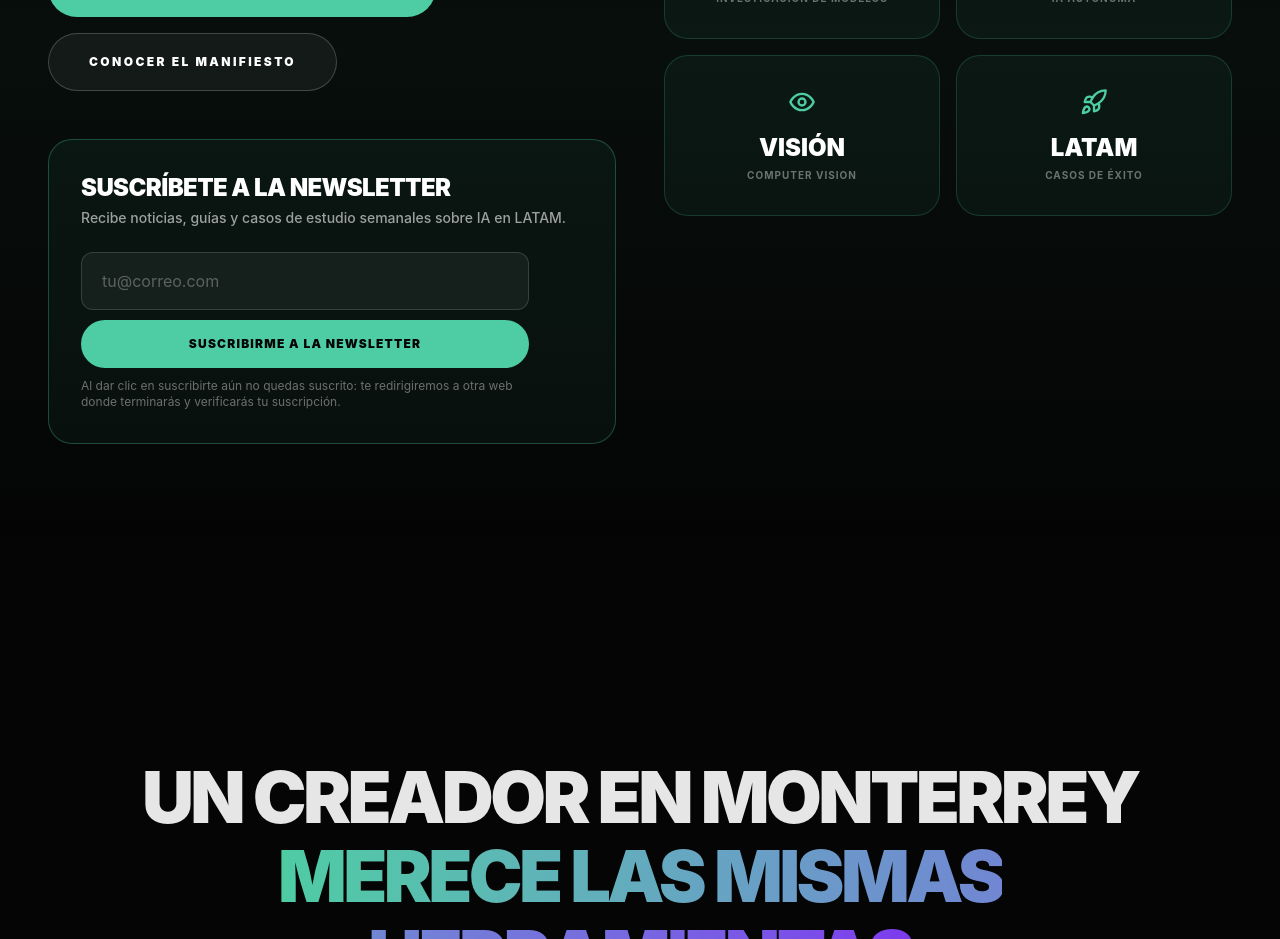
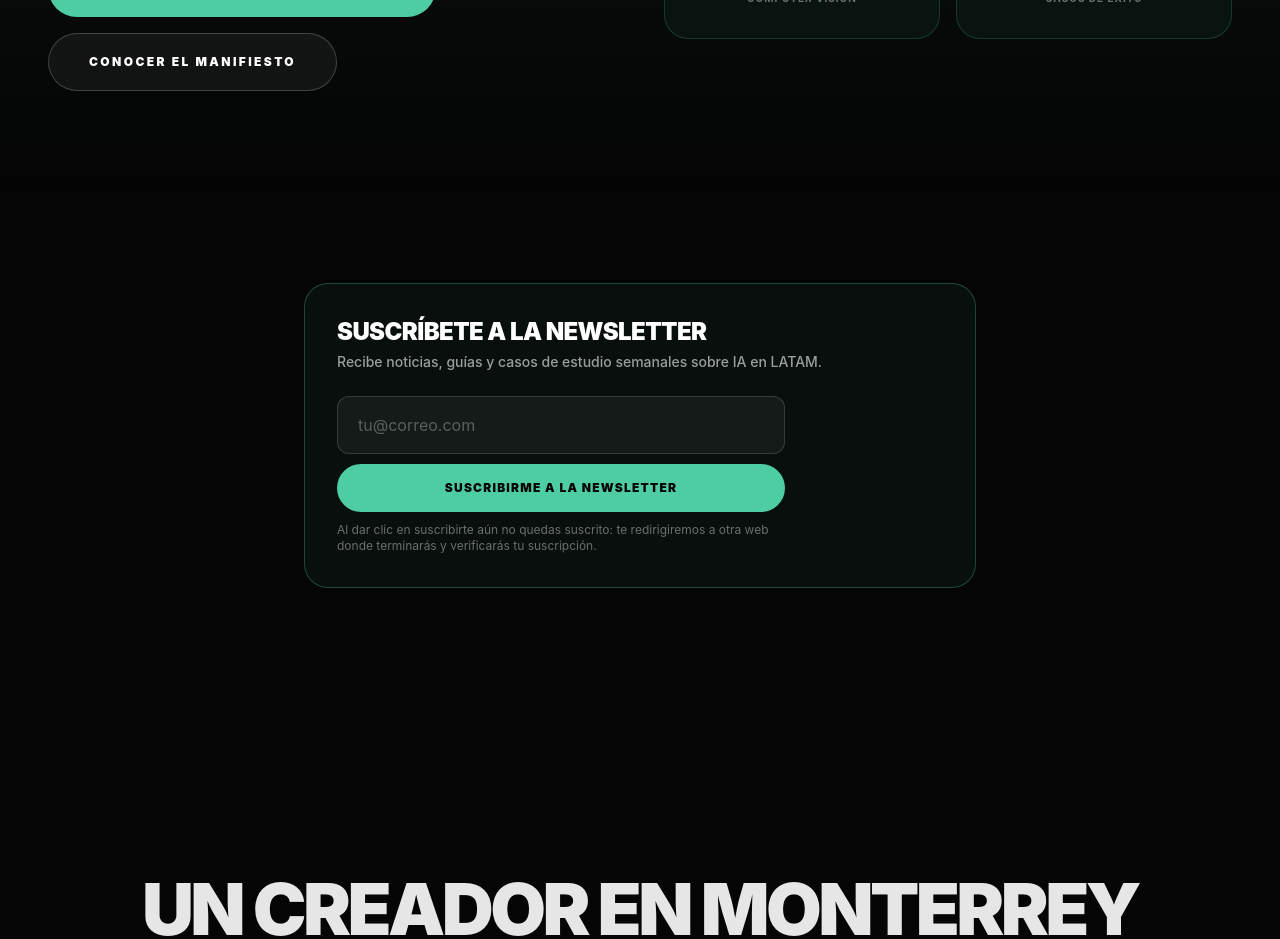
Before and after one commit to KevinGarzaO/Transformateck-hub, a Next.js app in the folder apps/web/: page / in a window 1280 px wide. Shown: the part 2540-3479 px from the top of the page. Built offline with nearby package versions, Linux system fonts and the light colour scheme.

Commit message:
feat: move subscription card below grid and link Unirme button to it

```diff
--- a/apps/web/src/components/home/Landing.tsx
+++ b/apps/web/src/components/home/Landing.tsx
@@ -70,7 +70,7 @@ const Navbar = () => (
           Blog IA
         </Link>
         <Link
-          href="#comunidad"
+          href="#suscribirme"
           className="px-6 py-3 bg-[#4ECCA3] text-[#050505] text-xs font-black uppercase tracking-widest rounded-full hover:shadow-[0_0_30px_rgba(78,204,163,0.4)] transition-all duration-300"
         >
           Unirme
@@ -139,7 +139,7 @@ export default function TransformateckLanding() {
                 >
                   Explorar Blog de IA <ArrowRight size={18} />
                 </Link>
-                <Link href="#comunidad" className="px-10 py-5 border border-white/20 bg-white/5 rounded-full font-black text-xs uppercase tracking-[0.2em] hover:border-[#4ECCA3]/50 hover:bg-[#4ECCA3]/10 transition-all duration-300">
+                <Link href="#suscribirme" className="px-10 py-5 border border-white/20 bg-white/5 rounded-full font-black text-xs uppercase tracking-[0.2em] hover:border-[#4ECCA3]/50 hover:bg-[#4ECCA3]/10 transition-all duration-300">
                   Unirme a la Comunidad
                 </Link>
               </motion.div>
@@ -261,16 +261,6 @@ export default function TransformateckLanding() {
                     Conocer el Manifiesto
                   </Link>
                 </div>
-
-                <div className="mt-12 border border-[#4ECCA3]/30 bg-[#4ECCA3]/5 rounded-3xl p-8 max-w-xl">
-                  <h3 className="text-2xl font-black uppercase tracking-tight mb-1">
-                    Suscríbete a la newsletter
-                  </h3>
-                  <p className="text-white/60 text-sm font-medium mb-6">
-                    Recibe noticias, guías y casos de estudio semanales sobre IA en LATAM.
-                  </p>
-                  <SubscribeForm variant="large" />
-                </div>
               </div>
 
               <div className="grid grid-cols-2 gap-4">
@@ -291,6 +281,19 @@ export default function TransformateckLanding() {
                 ))}
               </div>
             </div>
+          </div>
+        </section>
+
+        {/* SUSCRIPCIÓN */}
+        <section id="suscribirme" className="py-20 px-6 md:px-12 relative z-10">
+          <div className="max-w-2xl mx-auto border border-[#4ECCA3]/30 bg-[#4ECCA3]/5 rounded-3xl p-8">
+            <h3 className="text-2xl font-black uppercase tracking-tight mb-1">
+              Suscríbete a la newsletter
+            </h3>
+            <p className="text-white/60 text-sm font-medium mb-6">
+              Recibe noticias, guías y casos de estudio semanales sobre IA en LATAM.
+            </p>
+            <SubscribeForm variant="large" />
           </div>
         </section>
 
```
